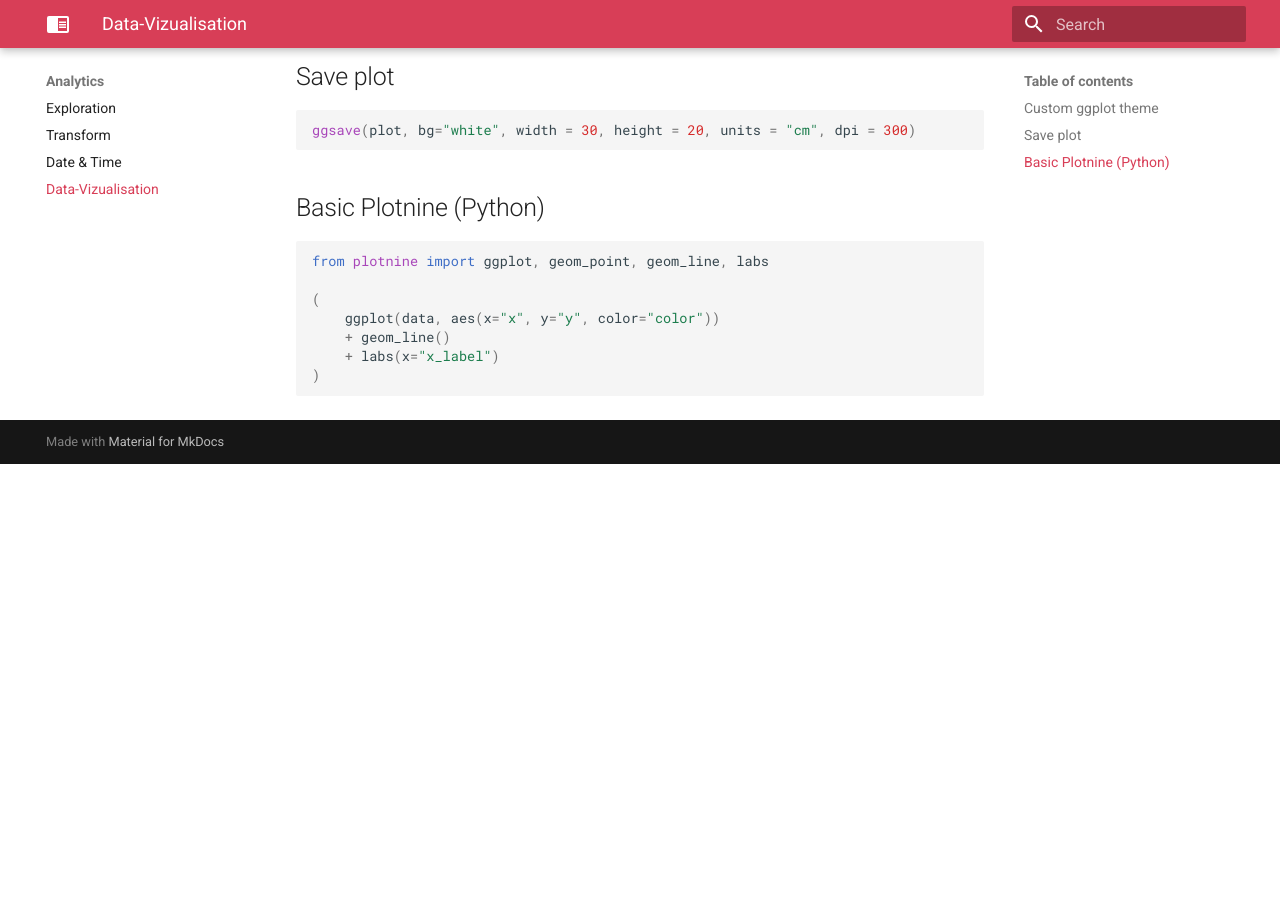
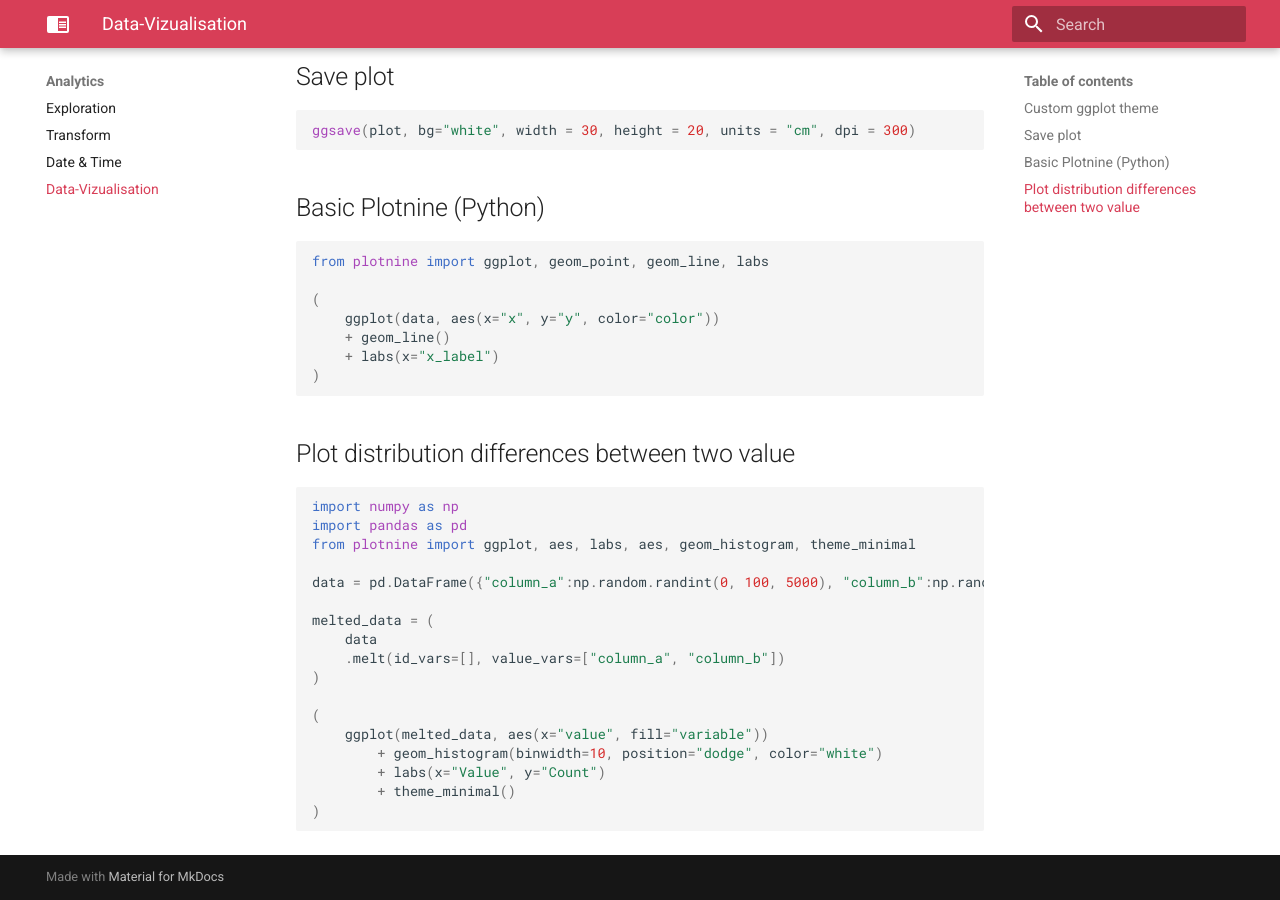
Before and after one commit to Ben8t/boilerplate, an MkDocs documentation site: the page built from docs/analytics/04-data-vizualisation.md, in a window 1280 px wide and 900 px high, scrolled down 680 px. Built offline with MkDocs 1.6.1 and Material for MkDocs 9.7.7, drawn with Linux system fonts in a browser that asks for light colours; before the commit the page ends 1144 px from its top, so only the background shows below that.

Commit message:
[main] add plot distribution comparison

````diff
--- a/docs/analytics/04-data-vizualisation.md
+++ b/docs/analytics/04-data-vizualisation.md
@@ -43,3 +43,25 @@ from plotnine import ggplot, geom_point, geom_line, labs
     + labs(x="x_label")
 )
 ```
+
+## Plot distribution differences between two value
+
+```python
+import numpy as np
+import pandas as pd
+from plotnine import ggplot, aes, labs, aes, geom_histogram, theme_minimal
+
+data = pd.DataFrame({"column_a":np.random.randint(0, 100, 5000), "column_b":np.random.randint(0, 100, 5000)})
+
+melted_data = (
+    data
+    .melt(id_vars=[], value_vars=["column_a", "column_b"])
+)
+
+(
+    ggplot(melted_data, aes(x="value", fill="variable"))
+        + geom_histogram(binwidth=10, position="dodge", color="white")
+        + labs(x="Value", y="Count")
+        + theme_minimal()
+)
+```
````
